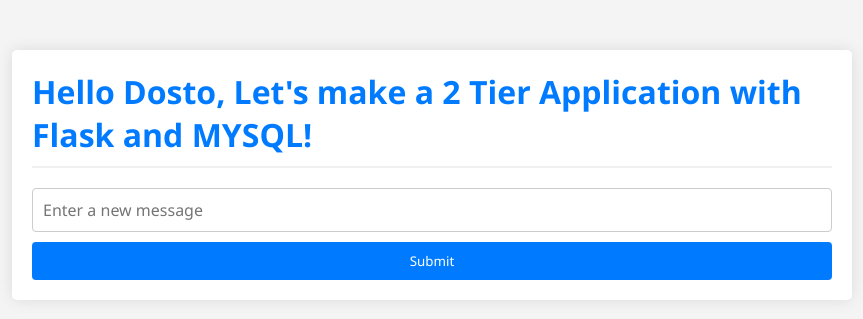
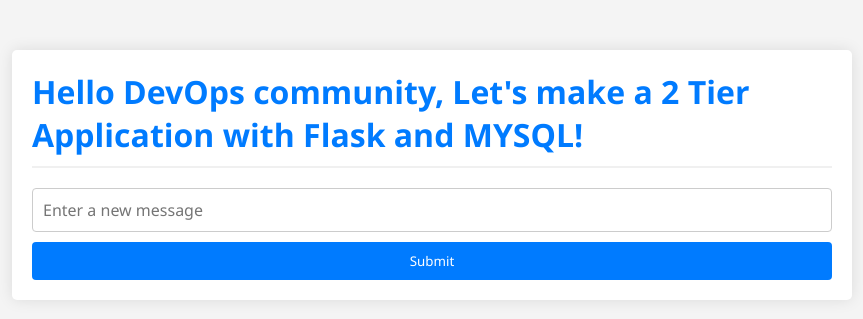
Before and after one commit to shri14/two-tier-flask-app-deployment, a Flask app: page / in a window 1280 px wide. Shown: the top 319 px of the page, without its empty margins (208-1071 px from the left). Run offline with Flask 2, Linux system fonts and the light colour scheme; data that the repository does not hold is empty; some libraries are stand-ins or nearby versions.

Commit message:
changes in index.html

```diff
--- a/two-tier-flask-app/templates/index.html
+++ b/two-tier-flask-app/templates/index.html
@@ -93,7 +93,7 @@
 
 <body>
     <div class="container">
-        <h1>Hello Dosto,
+        <h1>Hello DevOps community,
             Let's make a 2 Tier Application with Flask and MYSQL!</h1>
         {% for message in messages %}
             <p>{{ message[0] }}</p>
```
